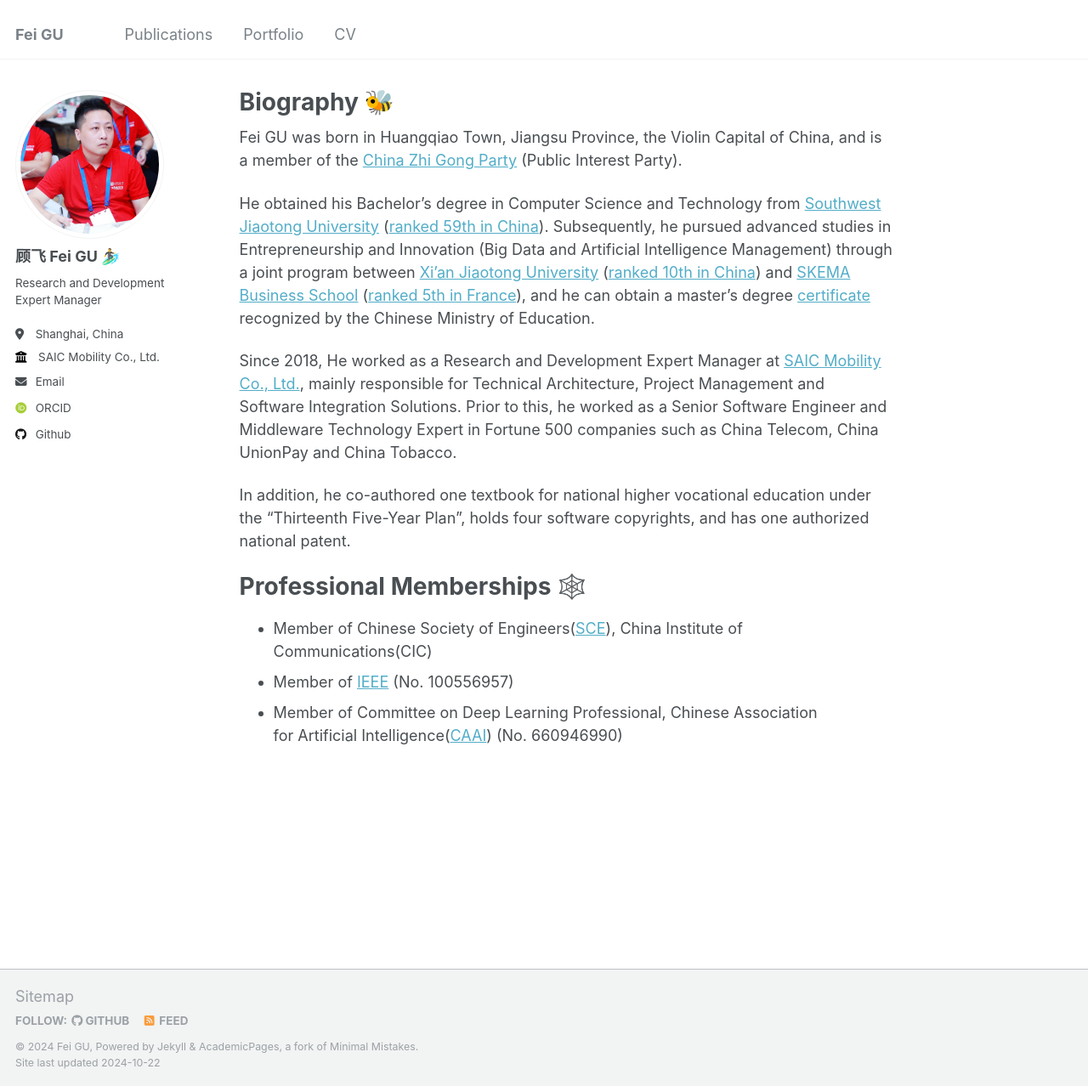
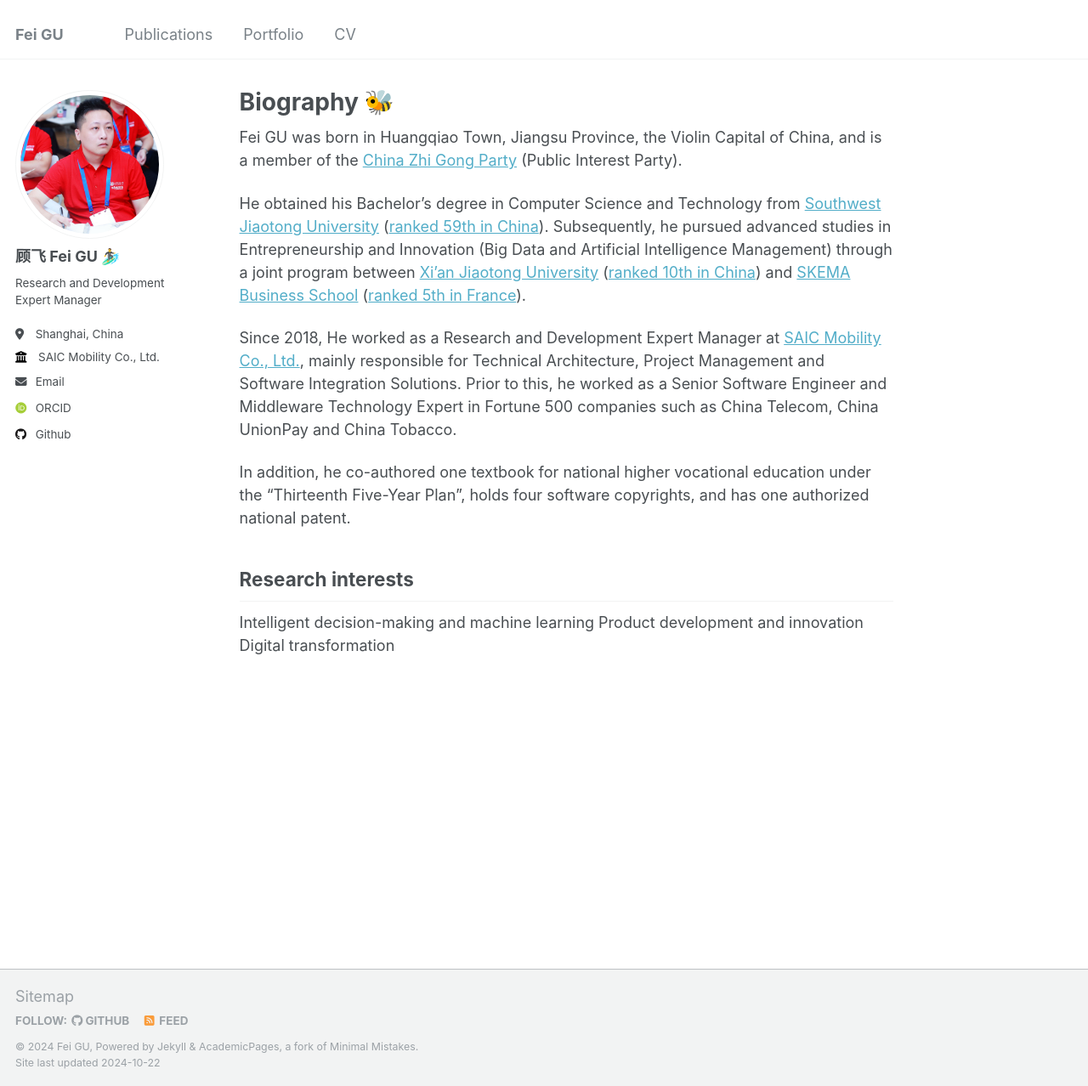
Before and after one commit to rongmax-gufei/rongmax-gufei.github.io, a Jekyll site: the page built from _pages/about.md, in a window 1280 px wide and 1278 px high. Shown: the whole window at 85% size. Built offline with Jekyll 4.4.1, drawn with Linux system fonts in a browser that asks for light colours; some web fonts are replaced.

Commit message:
Update about.md

```diff
--- a/_pages/about.md
+++ b/_pages/about.md
@@ -9,14 +9,14 @@ redirect_from:
 
 Fei GU was born in Huangqiao Town, Jiangsu Province, the Violin Capital of China, and is a member of the [China Zhi Gong Party](https://www.zg.org.cn) (Public Interest Party).
 
-He obtained his Bachelor's degree in Computer Science and Technology from [Southwest Jiaotong University](https://www.swjtu.edu.cn) ([ranked 59th in China](https://www.gaokao.cn/colleges/rank?fromcoop=bdkp&ranktype=4&schoolid=51)). Subsequently, he pursued advanced studies in Entrepreneurship and Innovation (Big Data and Artificial Intelligence Management) through a joint program between [Xi'an Jiaotong University](https://news.xjtu.edu.cn/info/1033/190939.htm) ([ranked 10th in China](https://www.gaokao.cn/colleges/rank?fromcoop=bdkp&ranktype=4&schoolid=330)) and [SKEMA Business School](https://www.skema.edu/en/programmes/msc-entrepreneurship-innovation) ([ranked 5th in France](https://www.skema.edu/en/rankings)), and he can obtain a master's degree [certificate](https://www.crs.jsj.edu.cn/aproval/detail/2764) recognized by the Chinese Ministry of Education.
+He obtained his Bachelor's degree in Computer Science and Technology from [Southwest Jiaotong University](https://www.swjtu.edu.cn) ([ranked 59th in China](https://www.gaokao.cn/colleges/rank?fromcoop=bdkp&ranktype=4&schoolid=51)). Subsequently, he pursued advanced studies in Entrepreneurship and Innovation (Big Data and Artificial Intelligence Management) through a joint program between [Xi'an Jiaotong University](https://news.xjtu.edu.cn/info/1033/190939.htm) ([ranked 10th in China](https://www.gaokao.cn/colleges/rank?fromcoop=bdkp&ranktype=4&schoolid=330)) and [SKEMA Business School](https://www.skema.edu/en/programmes/msc-entrepreneurship-innovation) ([ranked 5th in France](https://www.skema.edu/en/rankings)).
 
 Since 2018, He worked as a Research and Development Expert Manager at [SAIC Mobility Co., Ltd.](https://www.saicmobility.com/), mainly responsible for Technical Architecture, Project Management and Software Integration Solutions. Prior to this, he worked as a Senior Software Engineer and Middleware Technology Expert in Fortune 500 companies such as China Telecom, China UnionPay and China Tobacco.
 
 In addition, he co-authored one textbook for national higher vocational education under the "Thirteenth Five-Year Plan", holds four software copyrights, and has one authorized national patent.
 
-Professional Memberships 🕸️
-======
-*  Member of Chinese Society of Engineers([SCE](https://assess-cse.cast.org.cn/front/home)), China Institute of Communications(CIC)
-*  Member of [IEEE](https://www.ieee.org/membership/join/index.html?WT.mc_id=hc_join) (No. 100556957)
-*  Member of Committee on Deep Learning Professional, Chinese Association for Artificial Intelligence([CAAI](https://caai.kejie.org.cn/member/login.php)) (No. 660946990)
+Research interests
+------------------------
+Intelligent decision-making and machine learning
+Product development and innovation
+Digital transformation
```
